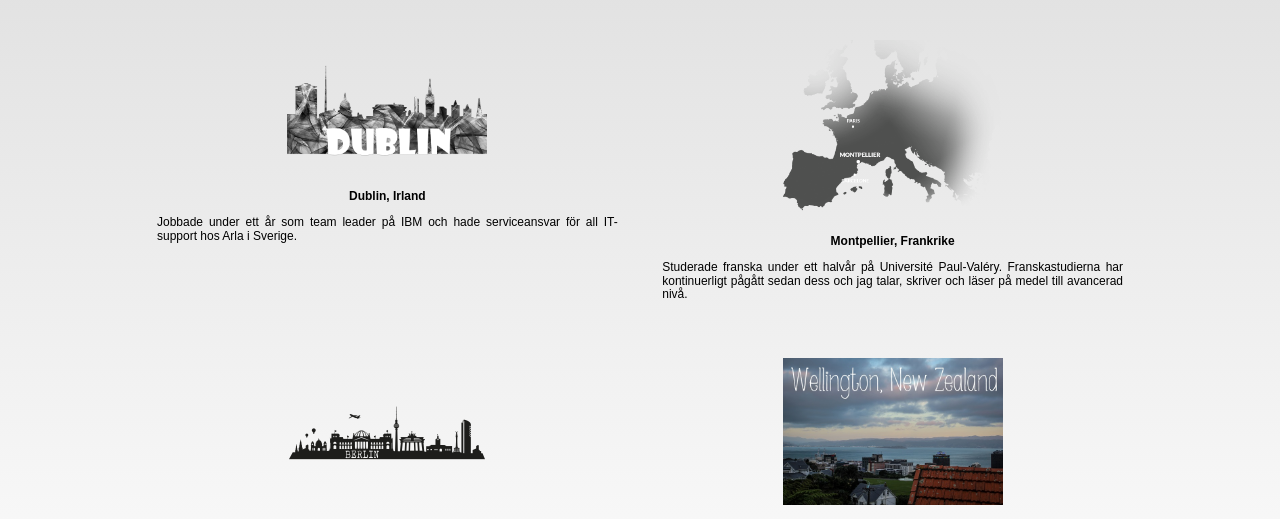
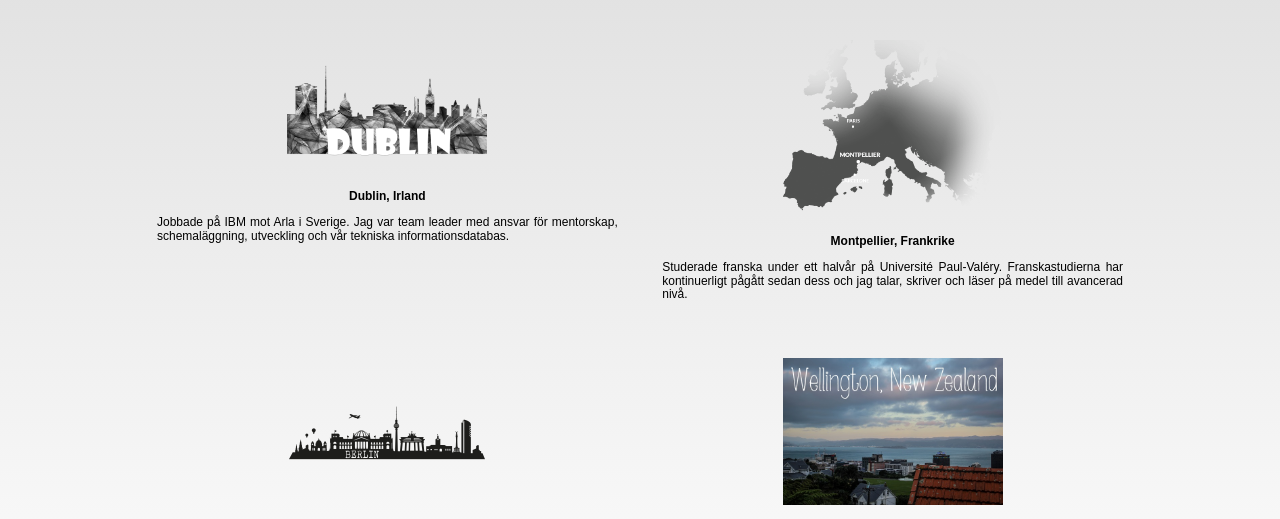
Before and after one commit to karinsjoberg/karinsjoberg.github.io, a plain HTML site: page page2.html in a window 1280 px wide. Shown: the part 563-1082 px from the top of the page. Drawn offline with Linux system fonts and the light colour scheme.

Commit message:
small text change

```diff
--- a/page2.html
+++ b/page2.html
@@ -25,7 +25,7 @@
 						</div>
 						<p class="work-one">
 							<h3 class="head-one">Dublin, Irland</h3>
-								<p class="small-text">Jobbade under ett år som team leader på IBM och hade serviceansvar för all IT-support hos Arla i Sverige.
+								<p class="small-text">Jobbade på IBM mot Arla i Sverige. Jag var team leader med ansvar för mentorskap, schemaläggning, utveckling och vår tekniska informationsdatabas.
 								</p>
 						</p>
 				</div>
```
